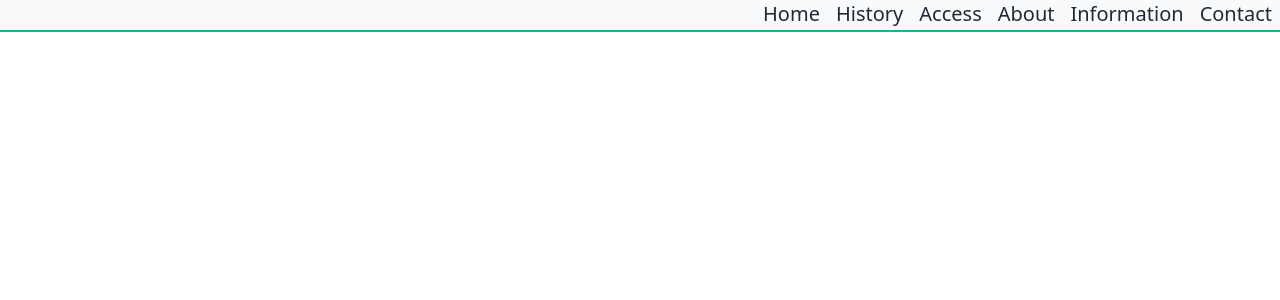
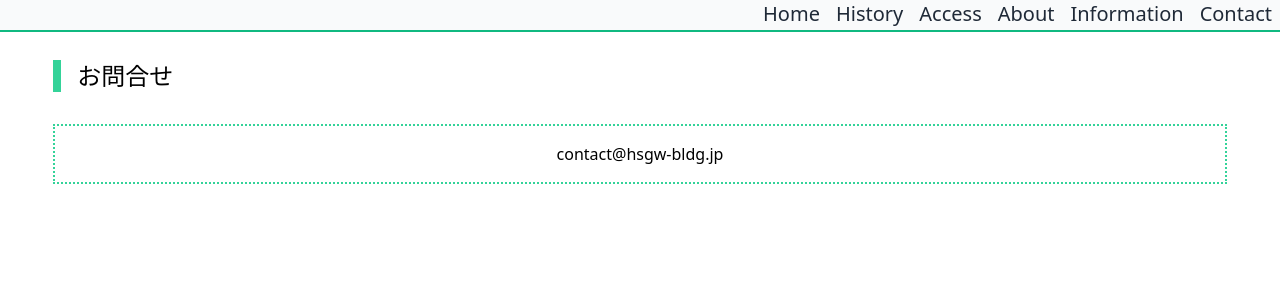
Before and after one commit to LyIV/hasegawa-building-homepage, a React (Create React App) app: page /contact in a window 1280 px wide. Shown: the top 300 px of the page. Built offline with nearby package versions, Linux system fonts and the light colour scheme.

Commit message:
feat: add contact page contents

```diff
--- a/src/components/App.jsx
+++ b/src/components/App.jsx
@@ -8,6 +8,7 @@ import Top from "./Top";
 import Access from "./Access";
 import About from "./About";
 import Information from "./Information";
+import Contact from "./Contact";
 
 /* stylesheets */
 import "../stylesheets/tailwindcss.css";
@@ -77,6 +78,9 @@ export default function App() {
             <Route exact path="/information">
               <Information />
             </Route>
+            <Route exact path="/contact">
+              <Contact />
+            </Route>
           </Switch>
         </div>
       </Router>
--- /dev/null
+++ b/src/components/Contact.jsx
@@ -0,0 +1,14 @@
+/* stylesheets */
+import "../stylesheets/contact.css";
+
+export default function Contact() {
+  return(
+    <>
+      <h1 className="title">お問合せ</h1>
+
+      <div className="contact">
+        <p>contact@hsgw-bldg.jp</p>
+      </div>
+    </>
+  );
+}
--- /dev/null
+++ b/src/stylesheets/contact.css
@@ -0,0 +1,7 @@
+.title {
+  @apply my-8 w-11/12;
+}
+
+.contact {
+  @apply m-0 p-4 w-11/12 flex border-2 border-dotted border-green-400;
+}
```
